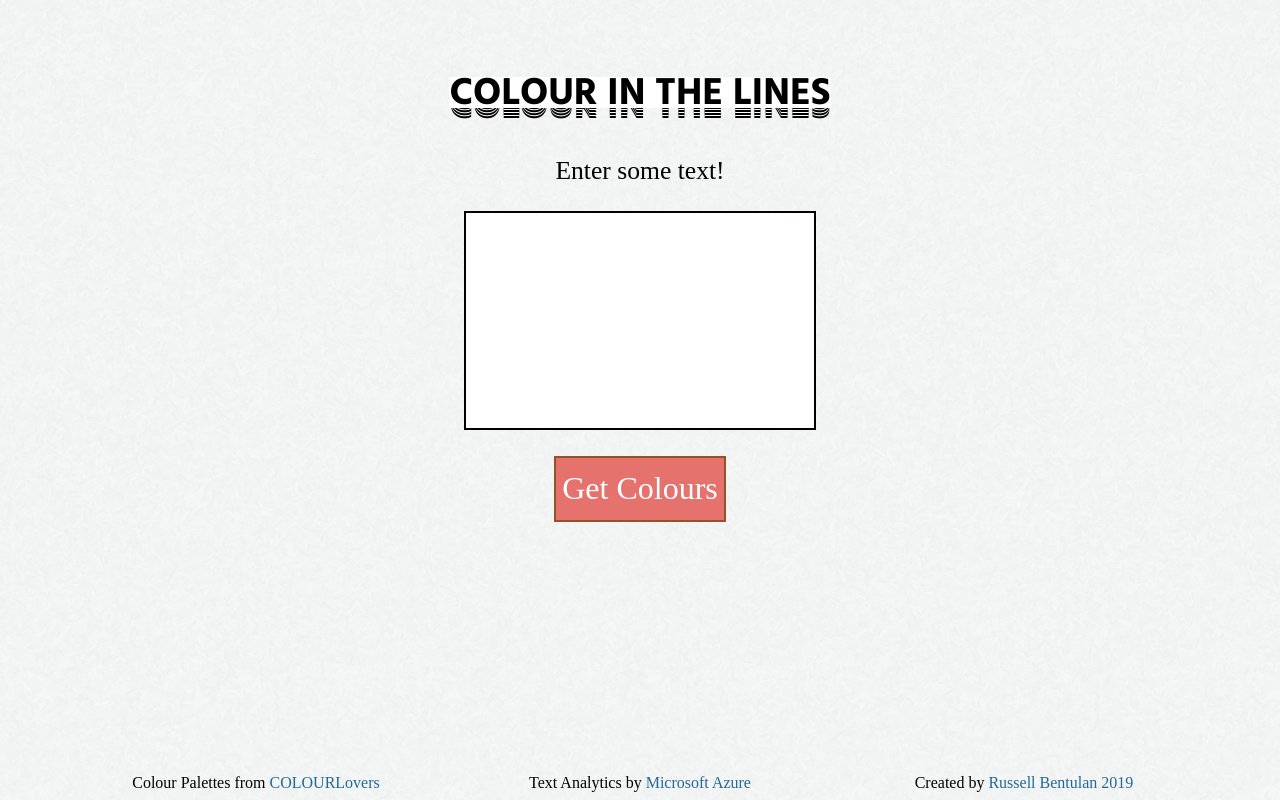
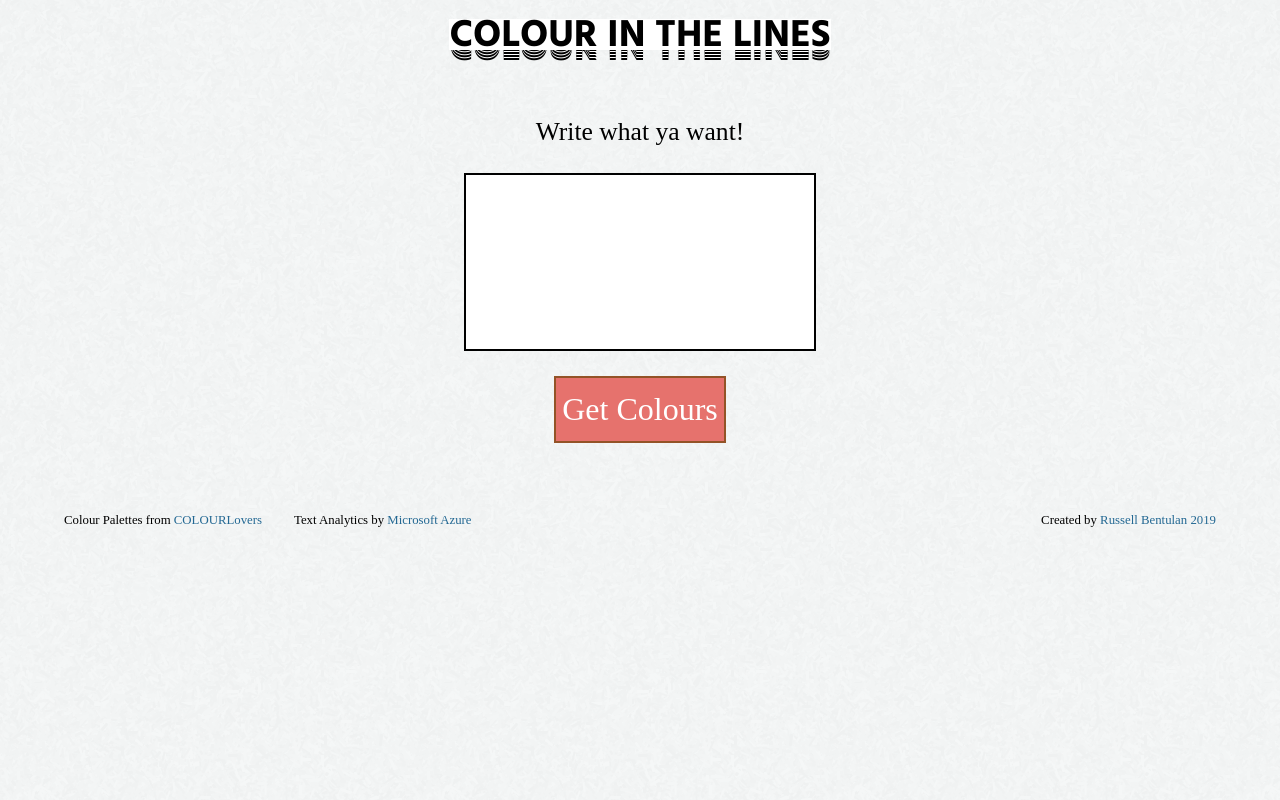
Before and after one commit to russellbentulan/Colour-in-the-Lines, a React (Create React App) app: page / in a window 1280 px wide. Built offline with nearby package versions, Linux system fonts and the light colour scheme; a web font is replaced by a local one.

Commit message:
📱💻🖥 design

```diff
--- a/package.json
+++ b/package.json
@@ -32,5 +32,8 @@
       "last 1 firefox version",
       "last 1 safari version"
     ]
+  },
+  "devDependencies": {
+    "gh-pages": "^2.1.1"
   }
 }
--- a/src/components/PalettesSelection.js
+++ b/src/components/PalettesSelection.js
@@ -32,7 +32,7 @@ class PalettesSelection extends Component {
 render() {
     const currentPalette = this.props.palettesArray[this.state.currentIndex];
     return (
-      <section className="PalettesSelection">
+      <section className="PalettesSelection col-1-of-2--lg">
         <div className="wrapper PalettesSelection__container">
           <div className="PalettesSelection__button PalettesSelection__button--left">
             <PalettesSelectionButton
--- a/src/layout/Footer.js
+++ b/src/layout/Footer.js
@@ -4,24 +4,30 @@ function Footer() {
   return (
     <footer className="FooterComponent">
       <div className="wrapper FooterComponent__container flexGrid">
-        <div className="col-1-of-3">
+        <div className="col-1-of-2">
+          <ul className="FooterCredits__list">
+            <li className="FooterCredits__item">
               <p>
                 Colour Palettes from{" "}
                 <a href="https://www.colourlovers.com/">COLOURLovers</a>
               </p>
-        </div>
-
-        <div className="col-1-of-3">
+            </li>
+            <li className="FooterCredits__item">
               <p>
                 Text Analytics by{" "}
                 <a href="https://azure.microsoft.com/en-ca/services/cognitive-services/text-analytics/">
                   Microsoft Azure
                 </a>
               </p>
+            </li>
+          </ul>
         </div>
 
-        <div className="col-1-of-3">
-          Created by <a href="http://russellbentulan.com">Russell Bentulan 2019</a>
+        <div className="col-1-of-2">
+          <p className="FooterComponent__personalInfo">
+            Created by{" "}
+            <a href="http://russellbentulan.com">Russell Bentulan 2019</a>
+          </p>
         </div>
       </div>
     </footer>
--- a/src/layout/Form.js
+++ b/src/layout/Form.js
@@ -131,18 +131,18 @@ class Form extends Component {
 
   render() {
     return (
-      <section className="FormComponent">
+      <section className="FormComponent col-1-of-2--lg">
         <div className="wrapper">
           <form
             className="FormComponent__form"
             onSubmit={this.handleFormSubmit}
           >
             <label htmlFor="textInput" className="FormComponent__label">
-              Enter some text!
+              Write what ya want!
             </label>
 
             <textarea
-              rows="4"
+              rows="3"
               className="FormComponent__textarea"
               id="textInput"
               value={this.props.stringToQuery}
--- a/src/layout/Main.js
+++ b/src/layout/Main.js
@@ -35,7 +35,7 @@ class Main extends Component {
     } = this.state
 
     return (
-      <main>
+      <main className="flexGrid wrapper">
         <Form
           dataHandler={this.setPalettes}
           formFocusListener={this.props.formFocusListener}
--- a/src/styles/base/_base.scss
+++ b/src/styles/base/_base.scss
@@ -15,6 +15,10 @@ html {
 
   @include respond(md) {
     font-size: 100%;
+  }
+
+  @include respond(xl) {
+    font-size: 165%;
   }
 }
 
@@ -38,6 +42,10 @@ body {
   min-height: 100vh;
   display: flex;
   flex-direction: column;
+
+  @include respond(md) {
+    min-height: 500px;
+  }
 }
 
 main {
--- a/src/styles/layout/_FlexGrid.scss
+++ b/src/styles/layout/_FlexGrid.scss
@@ -17,3 +17,15 @@
 .col-1-of-3 {
   flex: 1 1 33%;
 }
+
+.col-1-of-2 {
+  flex: 1 1 50%;
+
+  &--lg {
+    flex: 1 1 100%;
+
+    @include respond(md) {
+      flex: 1 1 50%;
+    }
+  }
+}
--- a/src/styles/layout/_Footer.scss
+++ b/src/styles/layout/_Footer.scss
@@ -1,10 +1,29 @@
 .FooterComponent {
-  font-size: 1rem;
-  line-height: .2;
+  font-size: .8rem;
   padding-top: $gutterVertical--sm;
 
   &__container {
     align-items: center;
   }
   text-align: center;
+
+  &__personalInfo {
+    text-align: right;
+  }
 }
+
+.FooterCredits {
+  &__list {
+    list-style: none;
+    display: flex;
+    align-items: center;
+  }
+
+  &__item{
+    position: relative;
+
+    &:not(:last-child) {
+      margin-right: 2rem;
+    }
+  }
+}
--- a/src/styles/layout/_Header.scss
+++ b/src/styles/layout/_Header.scss
@@ -1,3 +1,7 @@
 .HeaderComponent {
   padding: $gutterVertical--lg $gutterVertical--sm 0;
+
+  @include respond(lg) {
+    padding: $gutterVertical--sm 0;
+  }
 }
```
Also changed, not shown: 1 other file (tests, documents, lock files or other folders). Lines whose indentation alone changed are shown as unchanged.
